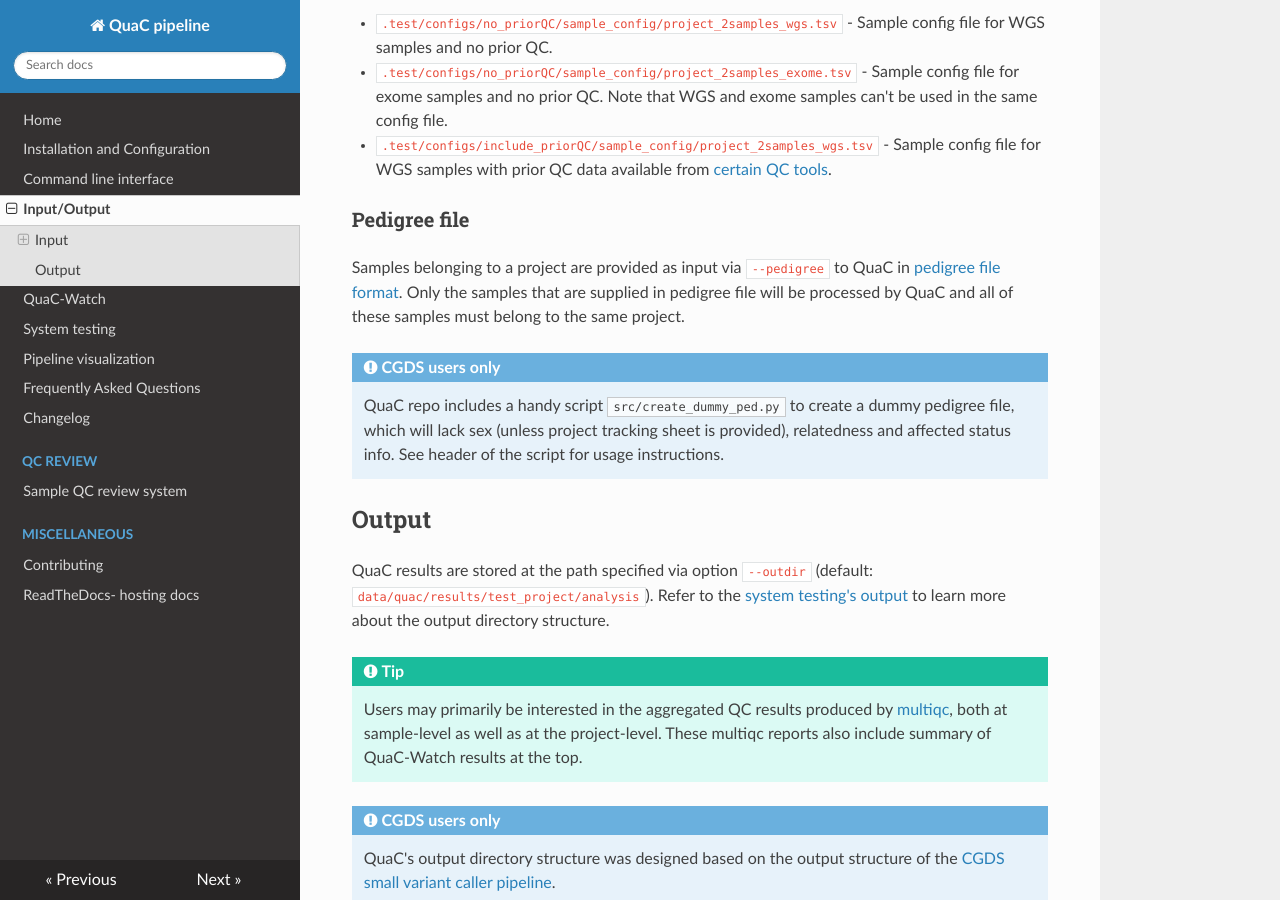
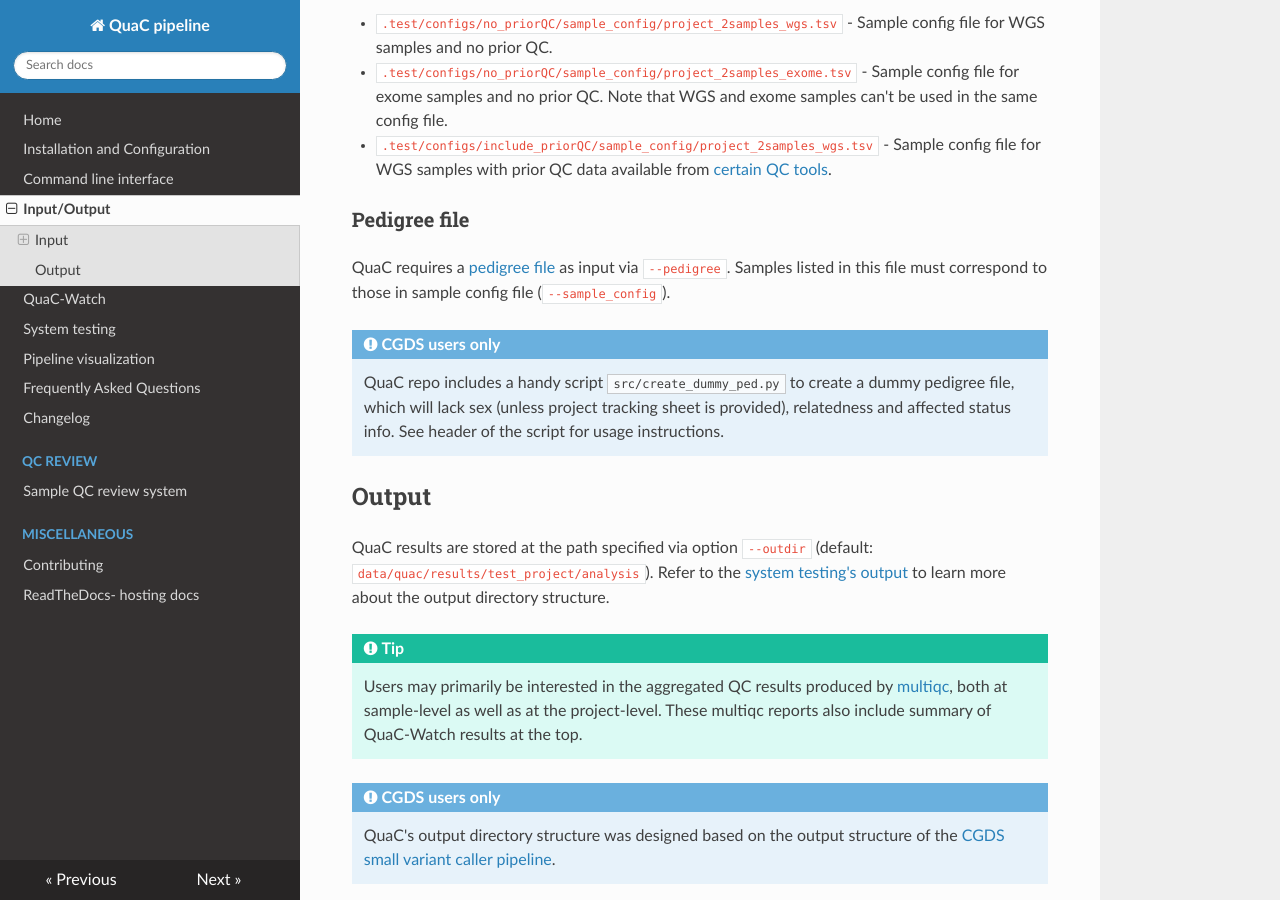
Before and after one commit to uab-cgds-worthey/quac, an MkDocs documentation site: the page built from docs/input_output.md, in a window 1280 px wide and 900 px high, scrolled down 892 px. Built offline with MkDocs 1.6.1, drawn with Linux system fonts in a browser that asks for light colours; nearby versions of some CDN libraries.

Commit message:
updates pedigree reqt

```diff
--- a/docs/input_output.md
+++ b/docs/input_output.md
@@ -33,9 +33,9 @@
 
 <!-- markdown-link-check-disable -->
 
-Samples belonging to a project are provided as input via `--pedigree` to QuaC in [pedigree file
-format](https://gatk.broadinstitute.org/hc/en-us/articles/360035531972-PED-Pedigree-format). Only the samples that are
-supplied in pedigree file will be processed by QuaC and all of these samples must belong to the same project.
+QuaC requires a [pedigree
+file](https://gatk.broadinstitute.org/hc/en-us/articles/360035531972-PED-Pedigree-format) as input via `--pedigree`.
+Samples listed in this file must correspond to those in sample config file (`--sample_config`).
 
 <!-- markdown-link-check-enable -->
 
```
